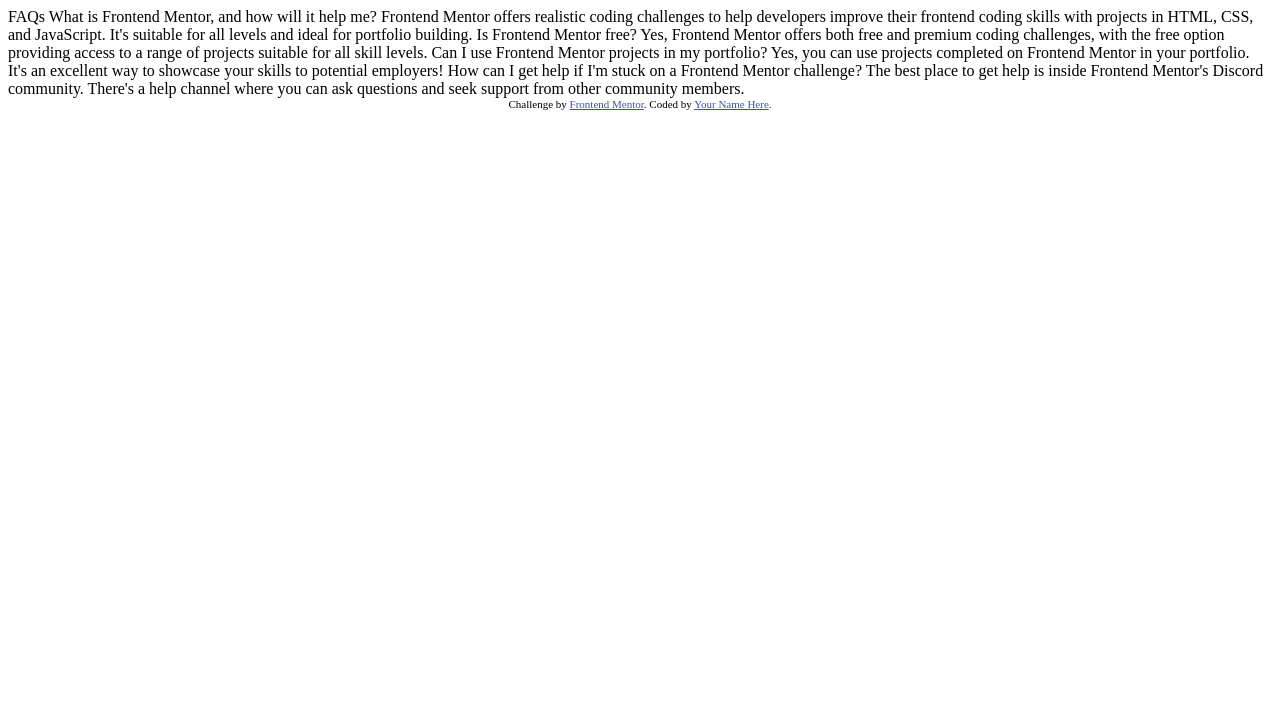
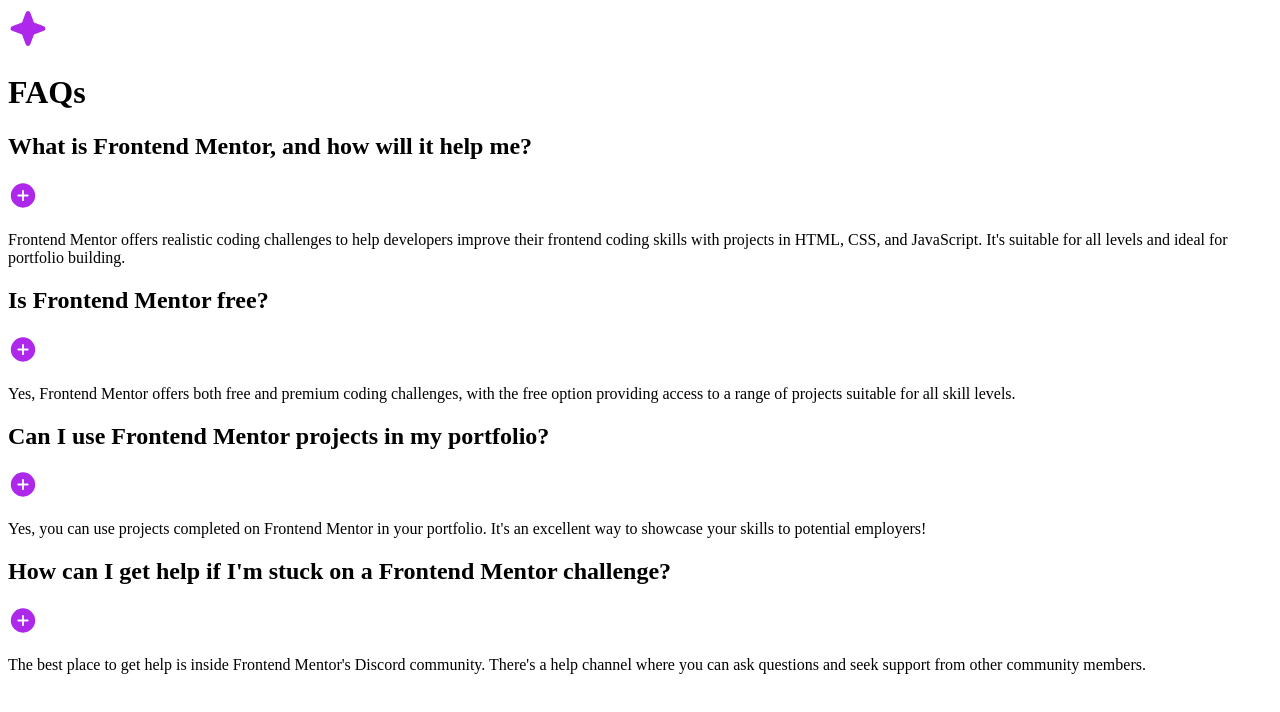
Before and after one commit to zmoerema/frontend-mentor-faq-accordion, a plain HTML site: page index.html in a window 1280 px wide. Drawn offline with Linux system fonts and the light colour scheme.

Commit message:
html done

```diff
--- a/index.html
+++ b/index.html
@@ -5,44 +5,54 @@
   <meta name="viewport" content="width=device-width, initial-scale=1.0"> <!-- displays site properly based on user's device -->
 
   <link rel="icon" type="image/png" sizes="32x32" href="./assets/images/favicon-32x32.png">
+  <link rel="stylesheet" href="styles.css">
 
   <title>Frontend Mentor | FAQ accordion</title>
-
-  <!-- Feel free to remove these styles or customise in your own stylesheet 👍 -->
-  <style>
-    .attribution { font-size: 11px; text-align: center; }
-    .attribution a { color: hsl(228, 45%, 44%); }
-  </style>
 </head>
 <body>
-
-  FAQs
-
-  What is Frontend Mentor, and how will it help me?
-
-  Frontend Mentor offers realistic coding challenges to help developers improve their
-  frontend coding skills with projects in HTML, CSS, and JavaScript. It's suitable for
-  all levels and ideal for portfolio building.
-
-  Is Frontend Mentor free?
-
-  Yes, Frontend Mentor offers both free and premium coding challenges, with the free
-  option providing access to a range of projects suitable for all skill levels.
-
-  Can I use Frontend Mentor projects in my portfolio?
-
-  Yes, you can use projects completed on Frontend Mentor in your portfolio. It's an excellent
-  way to showcase your skills to potential employers!
-
-  How can I get help if I'm stuck on a Frontend Mentor challenge?
-
-  The best place to get help is inside Frontend Mentor's Discord community. There's a help
-  channel where you can ask questions and seek support from other community members.
-
-
-  <div class="attribution">
-    Challenge by <a href="https://www.frontendmentor.io?ref=challenge" target="_blank">Frontend Mentor</a>.
-    Coded by <a href="#">Your Name Here</a>.
+  <div id="container">
+    <header>
+      <img src="assets/images/icon-star.svg" alt="star icon">
+      <h1>FAQs</h1>
+    </header>
+    <main>
+      <div class="faq-container">
+        <div class="q-container">
+          <h2 class="question">What is Frontend Mentor, and how will it help me?</h2>
+          <img class="plus-icon" src="assets/images/icon-plus.svg" alt="plus icon">
+        </div>
+        <p class="answer">Frontend Mentor offers realistic coding challenges to help developers improve their
+          frontend coding skills with projects in HTML, CSS, and JavaScript. It's suitable for
+          all levels and ideal for portfolio building.</p>
+      </div>
+      <div class="faq-container">
+        <div class="q-container">
+          <h2 class="question">Is Frontend Mentor free?</h2>
+          <img class="plus-icon" src="assets/images/icon-plus.svg" alt="plus icon">
+        </div>
+        <p class="answer">Yes, Frontend Mentor offers both free and premium coding challenges, with the free
+          option providing access to a range of projects suitable for all skill levels.
+        </p>
+      </div>
+      <div class="faq-container">
+        <div class="q-container">
+          <h2 class="question">Can I use Frontend Mentor projects in my portfolio?</h2>
+          <img class="plus-icon" src="assets/images/icon-plus.svg" alt="plus icon">
+        </div>
+        <p class="answer">Yes, you can use projects completed on Frontend Mentor in your portfolio. It's an excellent
+          way to showcase your skills to potential employers!
+        </p>
+      </div>
+      <div class="faq-container">
+        <div class="q-container">
+          <h2 class="question">How can I get help if I'm stuck on a Frontend Mentor challenge?</h2>
+          <img class="plus-icon" src="assets/images/icon-plus.svg" alt="plus icon">
+        </div>
+        <p class="answer">The best place to get help is inside Frontend Mentor's Discord community. There's a help
+          channel where you can ask questions and seek support from other community members.
+        </p>
+      </div>
+    </main>
   </div>
 </body>
 </html>
```
